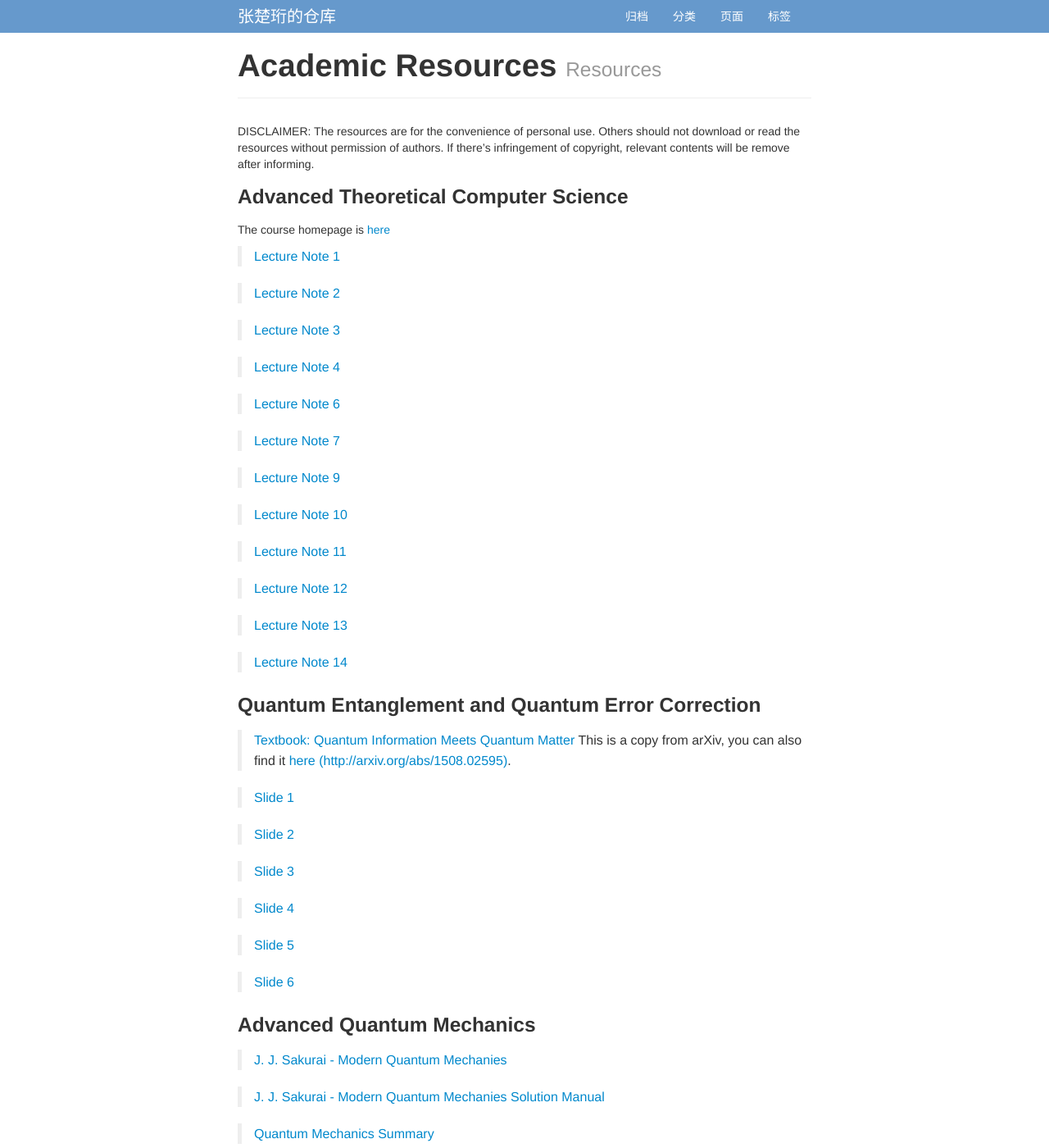
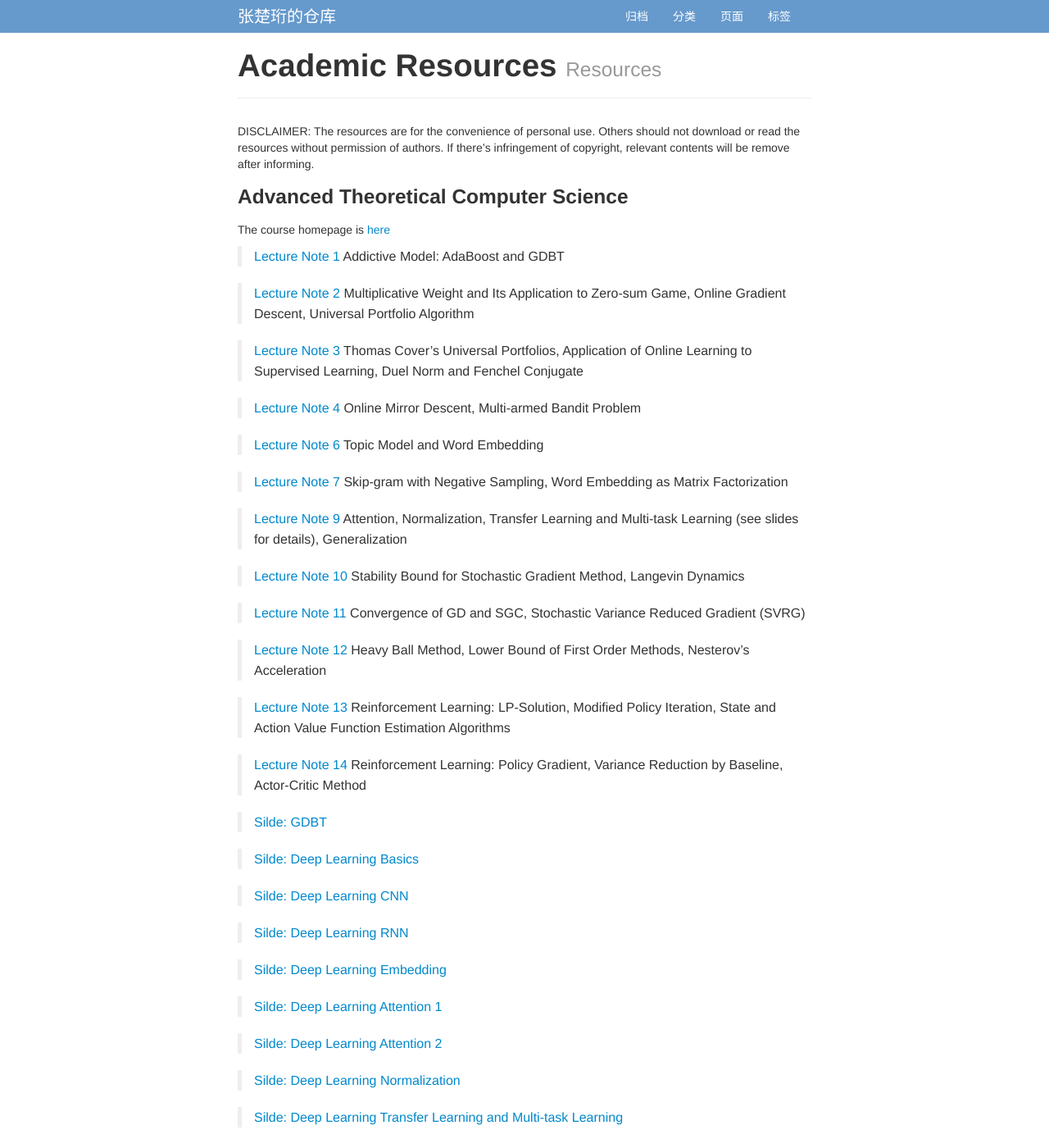
Before and after one commit to zhangchuheng123/zhangchuheng123.github.io, a Jekyll site: the page built from my_pages/academic-resources.md, in a window 1280 px wide and 1400 px high. Shown: the whole window at 82% size. Built offline with Jekyll 4.4.1, drawn with Linux system fonts in a browser that asks for light colours.

Commit message:
update ATCS

```diff
--- a/my_pages/academic-resources.md
+++ b/my_pages/academic-resources.md
@@ -12,28 +12,58 @@ DISCLAIMER: The resources are for the convenience of personal use. Others should
 The course homepage is [here](http://iiis.tsinghua.edu.cn/~jianli/courses/ATCS2018spring/ATCS-2018s.htm)
 
 > [Lecture Note 1](/assets/files/2018-07-18-ATCS_lecture_note1.pdf)
+Addictive Model: AdaBoost and GDBT
 
 > [Lecture Note 2](/assets/files/2018-07-18-ATCS_lecture_note2.pdf)
+Multiplicative Weight and Its Application to Zero-sum Game, Online Gradient Descent, Universal Portfolio Algorithm
 
 > [Lecture Note 3](/assets/files/2018-07-18-ATCS_lecture_note3.pdf)
+Thomas Cover's Universal Portfolios, Application of Online Learning to Supervised Learning, Duel Norm and Fenchel Conjugate
 
 > [Lecture Note 4](/assets/files/2018-07-18-ATCS_lecture_note4.pdf)
+Online Mirror Descent, Multi-armed  Bandit Problem
 
 > [Lecture Note 6](/assets/files/2018-07-18-ATCS_lecture_note6.pdf)
+Topic Model and Word Embedding
 
 > [Lecture Note 7](/assets/files/2018-07-18-ATCS_lecture_note7.pdf)
+Skip-gram with Negative Sampling, Word Embedding as Matrix Factorization
 
 > [Lecture Note 9](/assets/files/2018-07-18-ATCS_lecture_note9.pdf)
+Attention, Normalization, Transfer Learning and Multi-task Learning (see slides for details), Generalization
 
 > [Lecture Note 10](/assets/files/2018-07-18-ATCS_lecture_note10.pdf)
+Stability Bound for Stochastic Gradient Method, Langevin Dynamics
 
 > [Lecture Note 11](/assets/files/2018-07-18-ATCS_lecture_note11.pdf)
+Convergence of GD and SGC, Stochastic Variance Reduced Gradient (SVRG)
 
 > [Lecture Note 12](/assets/files/2018-07-18-ATCS_lecture_note12.pdf)
+Heavy Ball Method, Lower Bound of First Order Methods, Nesterov's Acceleration
 
 > [Lecture Note 13](/assets/files/2018-07-18-ATCS_lecture_note13.pdf)
+Reinforcement Learning: LP-Solution, Modified Policy Iteration, State and Action Value Function Estimation Algorithms
 
 > [Lecture Note 14](/assets/files/2018-07-18-ATCS_lecture_note14.pdf)
+Reinforcement Learning: Policy Gradient, Variance Reduction by Baseline, Actor-Critic Method
+
+> [Silde: GDBT](/assets/files/2018-07-18-ATCS_GDBT.pdf)
+
+> [Silde: Deep Learning Basics](/assets/files/2018-07-18-ATCS_DL1.pdf)
+
+> [Silde: Deep Learning CNN](/assets/files/2018-07-18-ATCS_DL2-CNN.pdf)
+
+> [Silde: Deep Learning RNN](/assets/files/2018-07-18-ATCS_DL3-RNN.pdf)
+
+> [Silde: Deep Learning Embedding](/assets/files/2018-07-18-ATCS_DL6-embedding.pdf)
+
+> [Silde: Deep Learning Attention 1](/assets/files/2018-07-18-ATCS_DL7-attentions.pdf)
+
+> [Silde: Deep Learning Attention 2](/assets/files/2018-07-18-ATCS_DL7-attentions2.pdf)
+
+> [Silde: Deep Learning Normalization](/assets/files/2018-07-18-ATCS_DL9-normalization.pdf)
+
+> [Silde: Deep Learning Transfer Learning and Multi-task Learning](/assets/files/2018-07-18-ATCS_DL10-multi-task-learning.pdf)
 
 ### Quantum Entanglement and Quantum Error Correction
 
```
Also changed, not shown: 1 other file.
